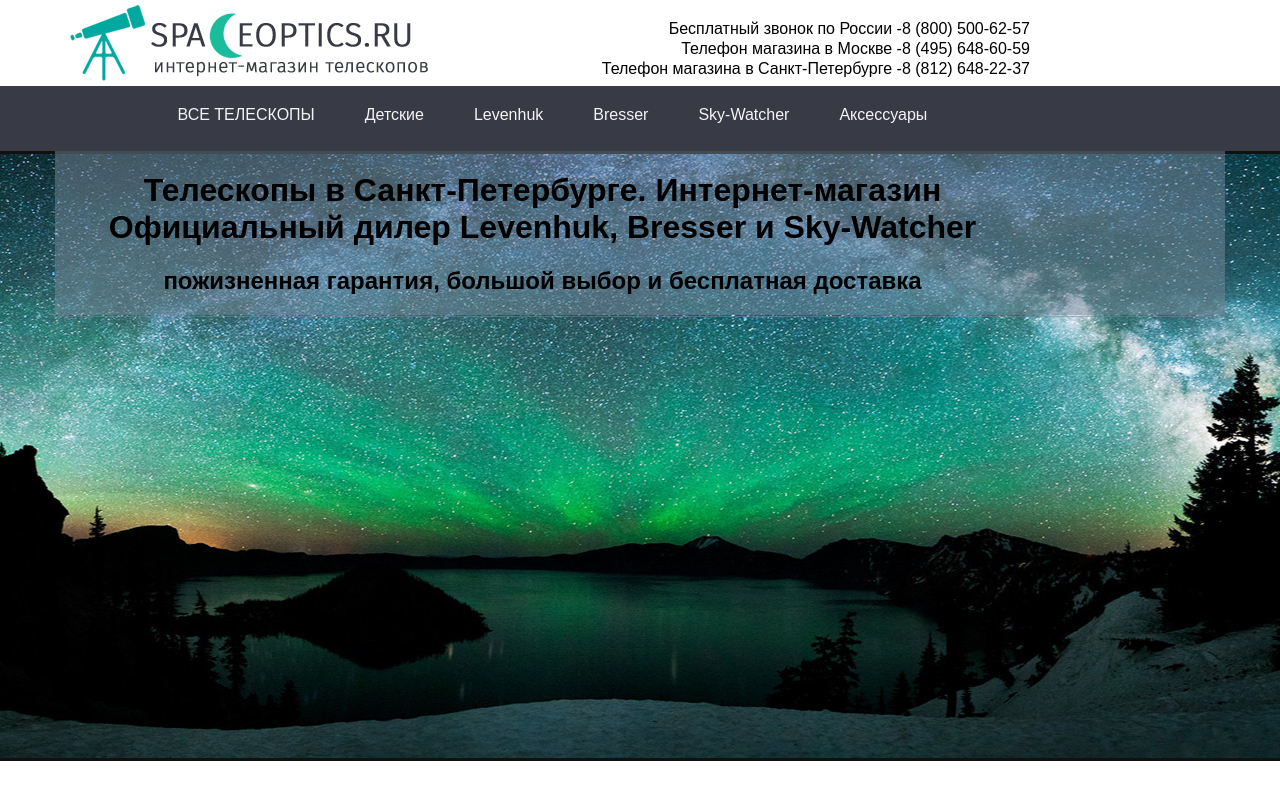
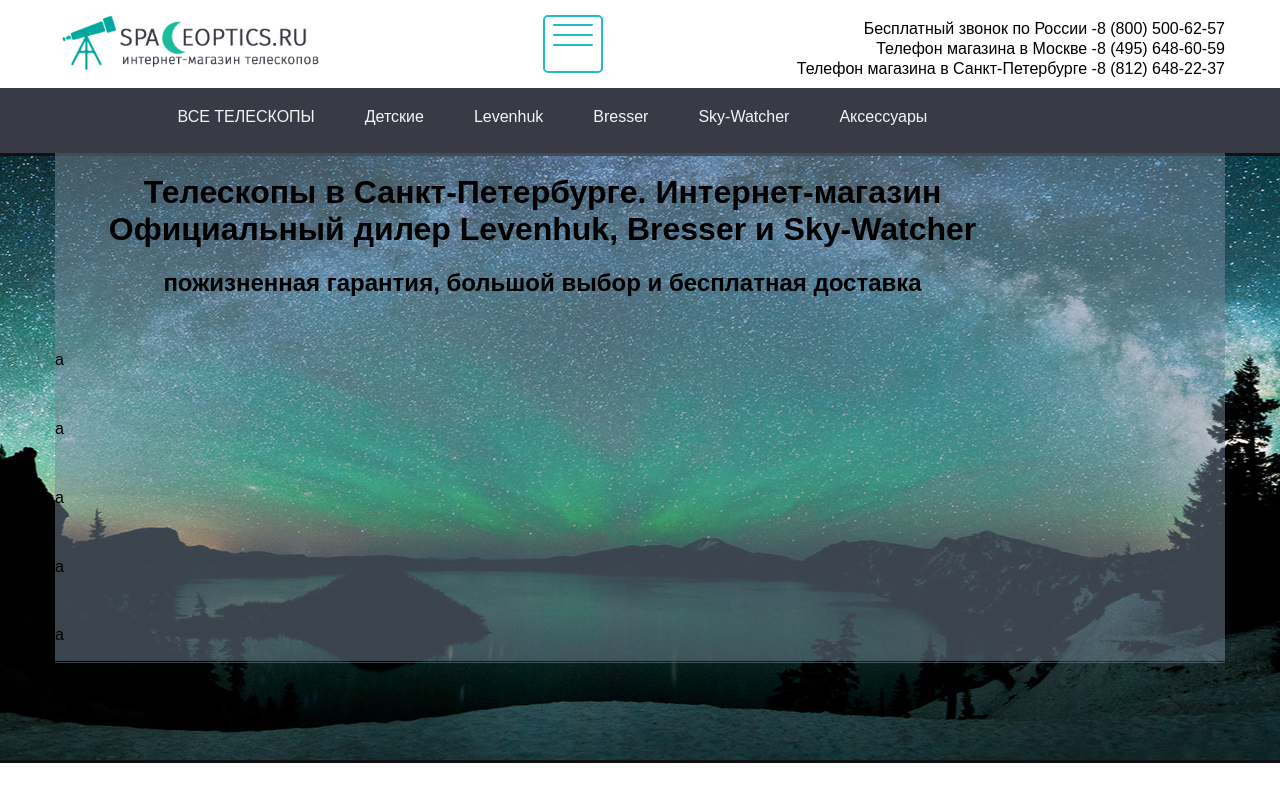
Before and after one commit to miphic/LUNAR.github.io, a plain HTML site: page index.html in a window 1280 px wide. Drawn offline with Linux system fonts and the light colour scheme.

Commit message:
измен логотип, изменен файл контактов (доделать) Добавлен BURGER menu

```diff
--- a/css/style-my.css
+++ b/css/style-my.css
@@ -5,8 +5,8 @@ header .greeting {
 header .navigation {
   background-color:#383a46;
 }
-
-.gr-logo {
+/* отключен 04.02 16:10*/
+/* .gr-logo {
   background-color: #ffffff;
   background-image: url("\\img\\logo2.png");
   background-repeat: no-repeat;
@@ -14,7 +14,71 @@ header .navigation {
   height: 86px;
   width: auto;
   background-size: ;
+} */
+.logo {
+
 }
+.logo img {
+  display:block;
+  height: 86px;
+  /*padding: 0 10px 20px 30px;*/
+  /*padding-top: 0;*/
+  /*border: 1px;*/
+  /*border-radius: 5px;*/
+  /*b-r border-right: 5px;*/
+  /*d-n display: none;*/
+  /*br1-s-#dbcbdc                border: 1px solid  #bdcbdc;*/
+  /*p-10                         padding: -10px;*/
+}
+/***************************************************************/
+/* BURGER ******************************************************/
+/***************************************************************/
+
+.burger {
+  /*float: right;*/
+  border: 2px solid #21bdc7;
+  width: 40px;
+  height: 40px;
+  margin: 15px 0;
+  padding: 7px 8px;
+  border-radius: 5px;
+  transition: 0.2s;
+}
+.burger_stripe {
+  position: relative;
+  display: block;
+  width: 100%;
+  height: 2px;
+  background: #21bdc7;
+  border-radius: 5px;
+  transition: 0.2s;
+}
+.burger_stripe:before, .burger_stripe:after {
+  position: relative;
+  display: block;
+  height: 2px;
+  background: #21bdc7;
+  top: 10px;
+  left: 0;
+  border-radius: 5px;
+  content: '';
+  transition: 0.2s;
+}
+.burger_stripe:after {
+  top: 18px;
+}
+.burger:hover {
+  border-color: #14dde8;
+  transition: 0.5s;
+}
+.burger:hover .burger_stripe, .burger:hover .burger_stripe:after, .burger:hover .burger_stripe:before {
+  background: #14dde8;
+  transition: 0.5s;
+}
+/***************************************************************/
+/***************************************************************/
+/***************************************************************/
+
 
 .gr-contact-info {
   text-align:right;
--- a/index.html
+++ b/index.html
@@ -18,13 +18,21 @@
 		<div class="greeting"> <!-- фон шапки -->
 			<div class="container">
 				<div class="row">
-					<div class="col-md-5 col-lg-4">
-						<div class="gr-logo">
-						<!-- image in background -->
-						</div>
+
+					<div class="col-md-5 col-lg-5">
+						<a class="logo">
+							<img src="img/logo2.png" alt="spaceoptics.ru">
+						</a>
 					</div>
-					<div class="gr-contact-info">
-						<div class="col-md-7 col-lg-6 pull-right-1">
+
+					<div class="col-lg-2 col-md-2">
+          	<div class="burger">
+            	<span class="burger_stripe"></span>
+          	</div>
+        	</div>
+
+        	<div class="gr-contact-info">
+						<div class="col-md-5 col-lg-5">
 							<div class="row">
 								<div class="contact-tel fr">8 (800) 500-62-57</div>
 								<div class="contact-text fr">Бесплатный звонок по России - </div>
@@ -75,6 +83,16 @@
 					<div class="col-sm-12 col-md-12 col-lg-10">
 						<h1>Телескопы в Санкт-Петербурге. Интернет-магазин<br>Официальный дилер Levenhuk, Bresser и Sky-Watcher</h1>
 						<h2>пожизненная гарантия, большой выбор и бесплатная доставка</h2>
+						<br>
+						<p>a</p>
+						<br>
+						<p>a</p>
+						<br>
+						<p>a</p>
+						<br>
+						<p>a</p>
+						<br>
+						<p>a</p>
 					</div>
 				</div>
 			</div>
```
